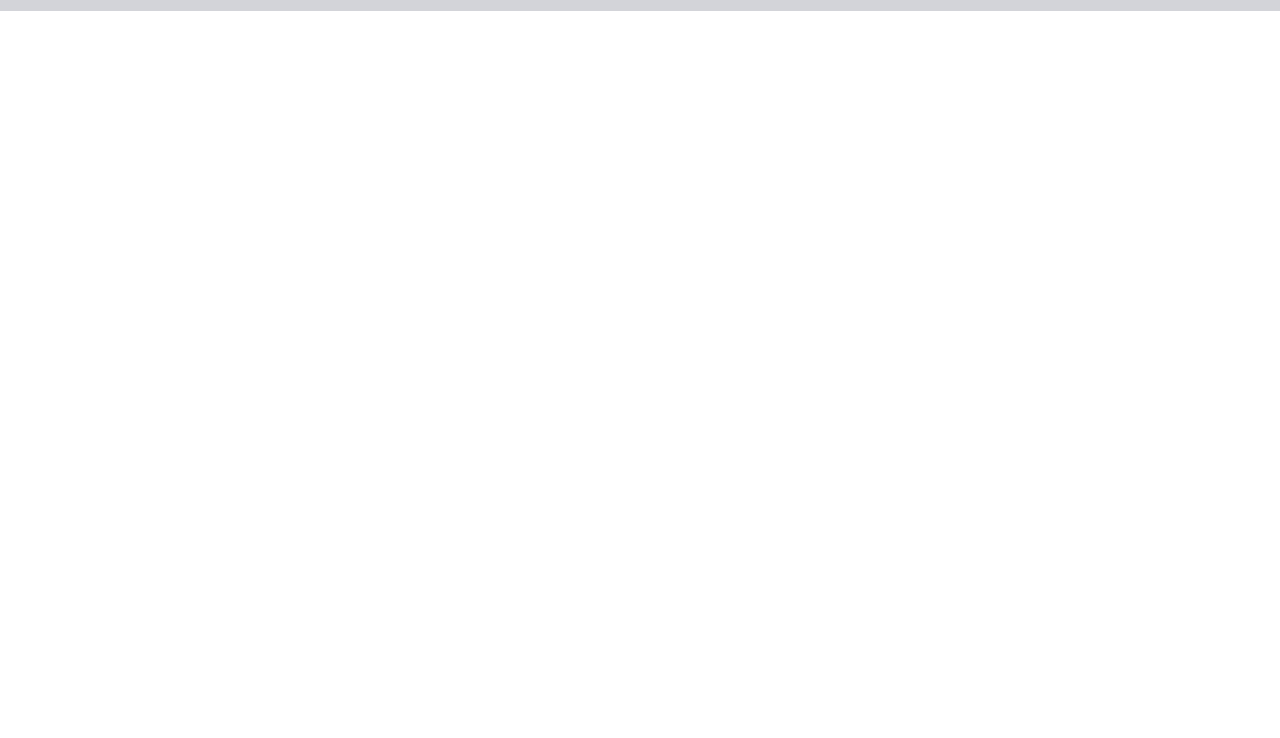
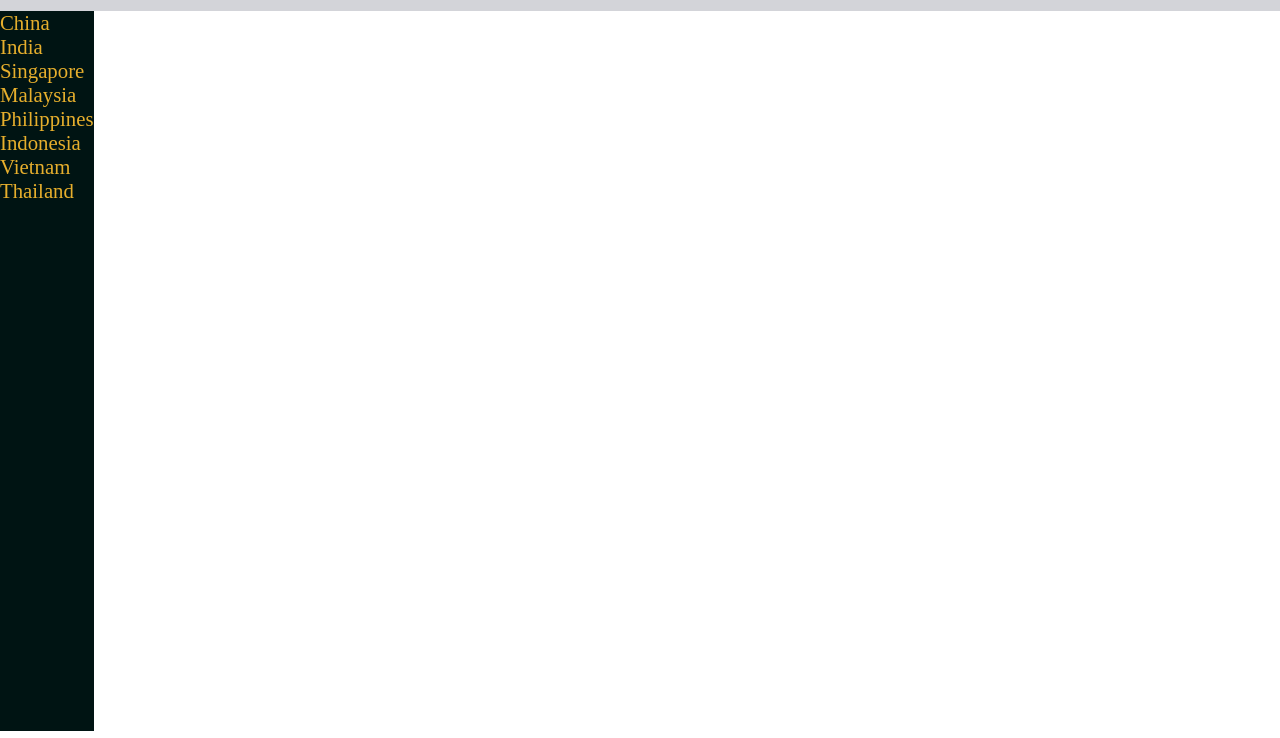
Before and after one commit to mihailthebuilder/tech-asia, a website built with webpack: page dist/index.html in a window 1280 px wide. Shown: the part 62-800 px from the top of the page. Built offline with Linux system fonts and the light colour scheme; a web font is replaced by a local one.

Commit message:
Started sidebar

```diff
--- a/src/components/sidebar/sidebar.js
+++ b/src/components/sidebar/sidebar.js
@@ -1,4 +1,8 @@
+import "./sidebar.scss";
+import html from "./sidebar.html";
+
 const sidebarLoad = () => {
+  document.querySelector("main").insertAdjacentHTML("afterbegin", html);
   console.log("sidebarLoad activated");
 };
 
--- /dev/null
+++ b/src/components/sidebar/sidebar.scss
@@ -0,0 +1,10 @@
+aside {
+  display: inline-flex;
+  flex-direction: column;
+  background: $dark-green;
+  height: 100%;
+
+  div {
+    color: $gold;
+  }
+}
--- a/src/index.scss
+++ b/src/index.scss
@@ -2,3 +2,7 @@ body {
   margin: 0;
   font-size: 1.3rem;
 }
+
+main {
+  height: 90vh;
+}
```
Also changed, not shown: src/components/sidebar/sidebar.html (+10 -0 lines), dist/bundle.js.
